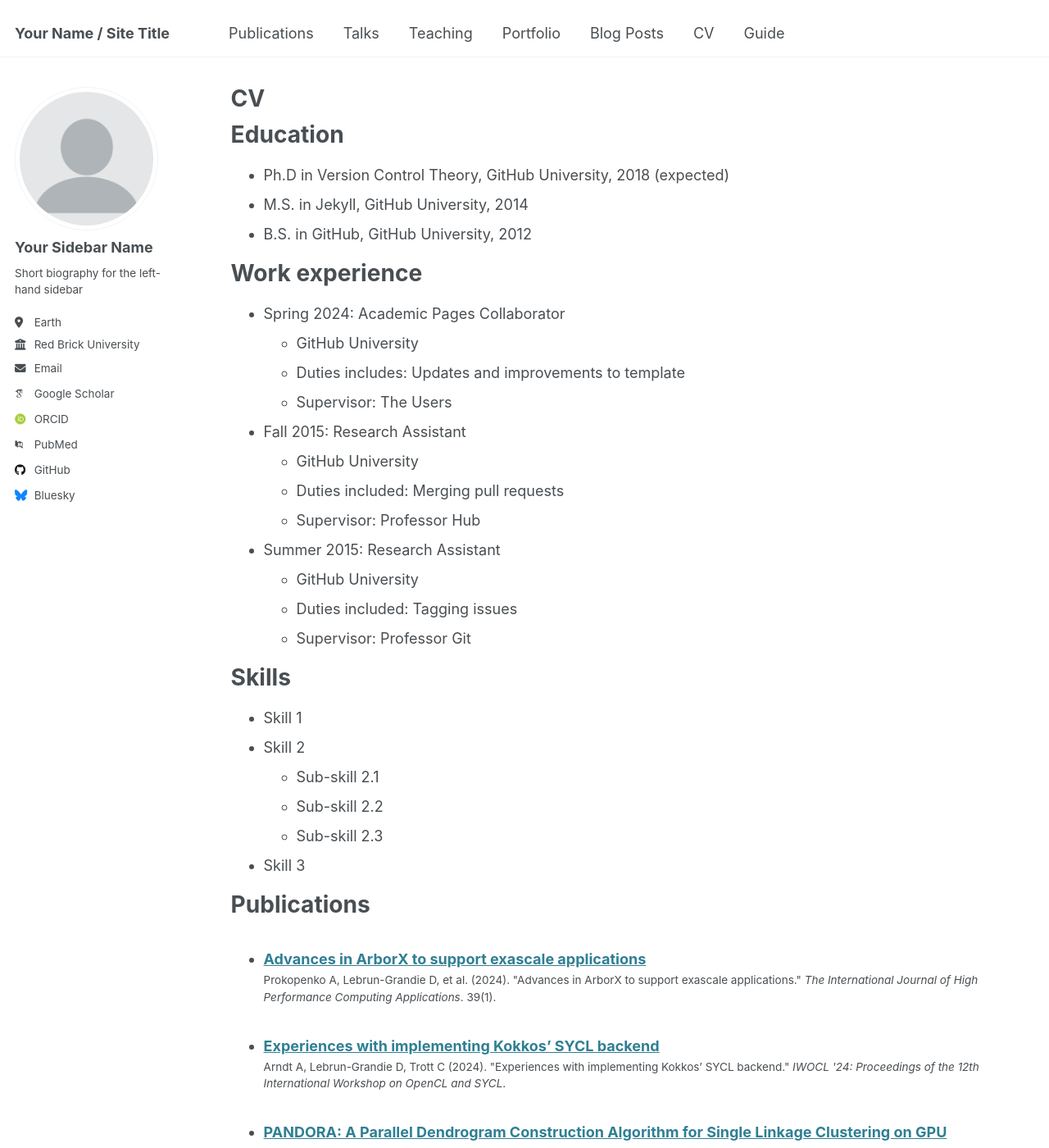
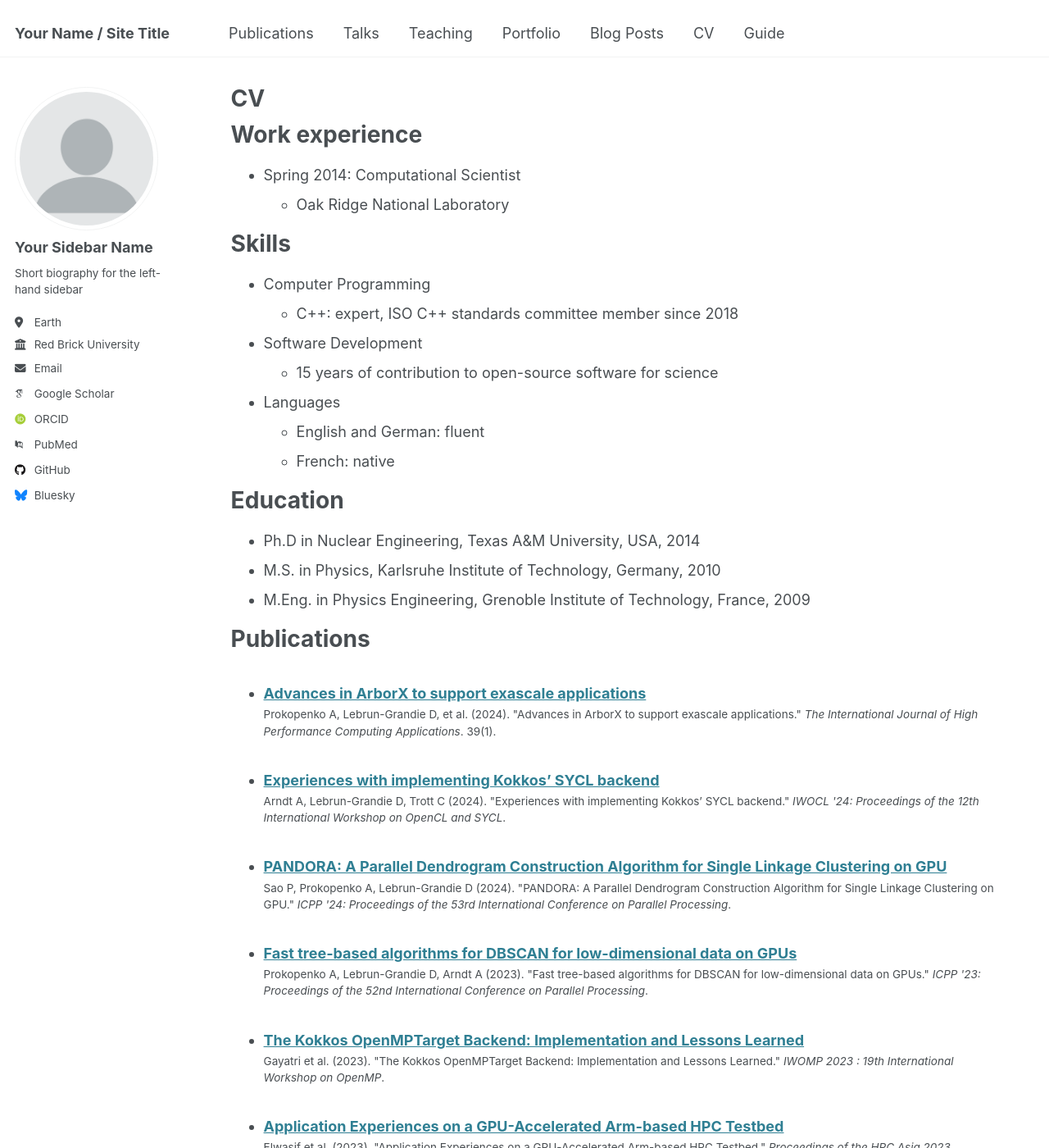
Before and after one commit to dalg24/dalg24.github.io, a Jekyll site: the page built from _pages/cv.md, in a window 1280 px wide and 1400 px high. Shown: the whole window at 82% size. Built offline with Jekyll 4.4.1, drawn with Linux system fonts in a browser that asks for light colours; some web fonts are replaced; some of the changed text lies outside the part shown.

Commit message:
[cv] first draft

```diff
--- a/_pages/cv.md
+++ b/_pages/cv.md
@@ -9,37 +9,26 @@ redirect_from:
 
 {% include base_path %}
 
-Education
-======
-* Ph.D in Version Control Theory, GitHub University, 2018 (expected)
-* M.S. in Jekyll, GitHub University, 2014
-* B.S. in GitHub, GitHub University, 2012
-
 Work experience
 ======
-* Spring 2024: Academic Pages Collaborator
-  * GitHub University
-  * Duties includes: Updates and improvements to template
-  * Supervisor: The Users
-
-* Fall 2015: Research Assistant
-  * GitHub University
-  * Duties included: Merging pull requests
-  * Supervisor: Professor Hub
-
-* Summer 2015: Research Assistant
-  * GitHub University
-  * Duties included: Tagging issues
-  * Supervisor: Professor Git
+* Spring 2014: Computational Scientist
+  * Oak Ridge National Laboratory
 
 Skills
 ======
-* Skill 1
-* Skill 2
-  * Sub-skill 2.1
-  * Sub-skill 2.2
-  * Sub-skill 2.3
-* Skill 3
+* Computer Programming
+  * C++: expert, ISO C++ standards committee member since 2018
+* Software Development
+  * 15 years of contribution to open-source software for science
+* Languages
+  * English and German: fluent
+  * French: native
+
+Education
+======
+* Ph.D in Nuclear Engineering, Texas A&M University, USA, 2014
+* M.S. in Physics, Karlsruhe Institute of Technology, Germany, 2010
+* M.Eng. in Physics Engineering, Grenoble Institute of Technology, France, 2009
 
 Publications
 ======
@@ -53,12 +42,7 @@ Talks
     {% include archive-single-talk-cv.html  %}
   {% endfor %}</ul>
 
-Teaching
-======
-  <ul>{% for post in site.teaching reversed %}
-    {% include archive-single-cv.html %}
-  {% endfor %}</ul>
-
 Service and leadership
 ======
-* Currently signed in to 43 different slack teams
+* Led the development and launch of the [CppCon Scientific Computing Track](https://cppcon.org/scientific-computing-track/), serving as Chair since 2022.
+* [High Performance Software Foundation (HPSF)](https://hpsf.io/about/) Governing Board: Technical Advisory Council representative.
```
